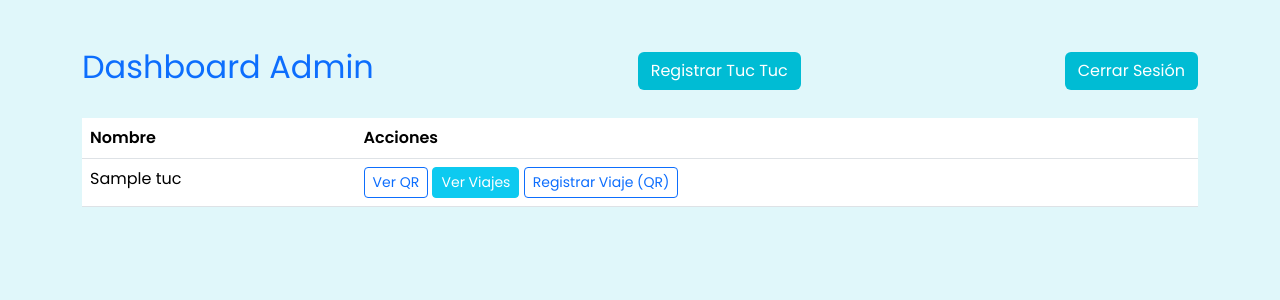
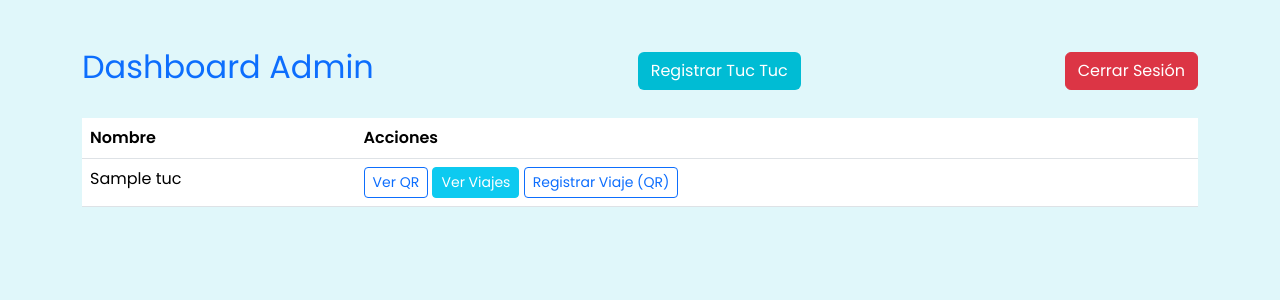
Before and after one commit to Navilaa20/viajes_asamblea, a Flask app: page /dashboard in a window 1280 px wide. Shown: the top 300 px of the page. Run offline with Flask 3, Linux system fonts and the light colour scheme; a user stored in the database is signed in; tables that the repository leaves empty hold one stand-in row (values such as "Sample post").

Commit message:
Arreglando vistas

```diff
--- a/templates/base.html
+++ b/templates/base.html
@@ -17,10 +17,6 @@
     }
     .btn-turquesa {
       background-color: #00bcd4;
-      color: white;
-    }
-    .btn-rojo {
-      background-color: rgb(255, 85, 85);
       color: white;
     }
     .btn-turquesa:hover {
--- a/templates/dashboard.html
+++ b/templates/dashboard.html
@@ -3,7 +3,7 @@
 <div class="d-flex justify-content-between align-items-center mb-4">
   <h2 class="text-primary">Dashboard Admin</h2>
   <a href="{{ url_for('registrar_tuctuc') }}" class="btn btn-turquesa">Registrar Tuc Tuc</a>
-  <a href="{{ url_for('logout') }}" class="btn btn-turquesa">Cerrar Sesión</a>
+  <a href="{{ url_for('logout') }}" class="btn btn-danger">Cerrar Sesión</a>
 </div>
 
 <table class="table table-hover table-custom">
--- a/templates/registrar_tuctuc.html
+++ b/templates/registrar_tuctuc.html
@@ -1,5 +1,6 @@
 {% extends "base.html" %}
 {% block content %}
+<a href="{{ url_for('dashboard') }}" class="btn btn-secondary btn-sm">Volver al Dashboard</a>
 <div class="row justify-content-center">
   <div class="col-md-6">
     <div class="card card-custom p-4">
```
